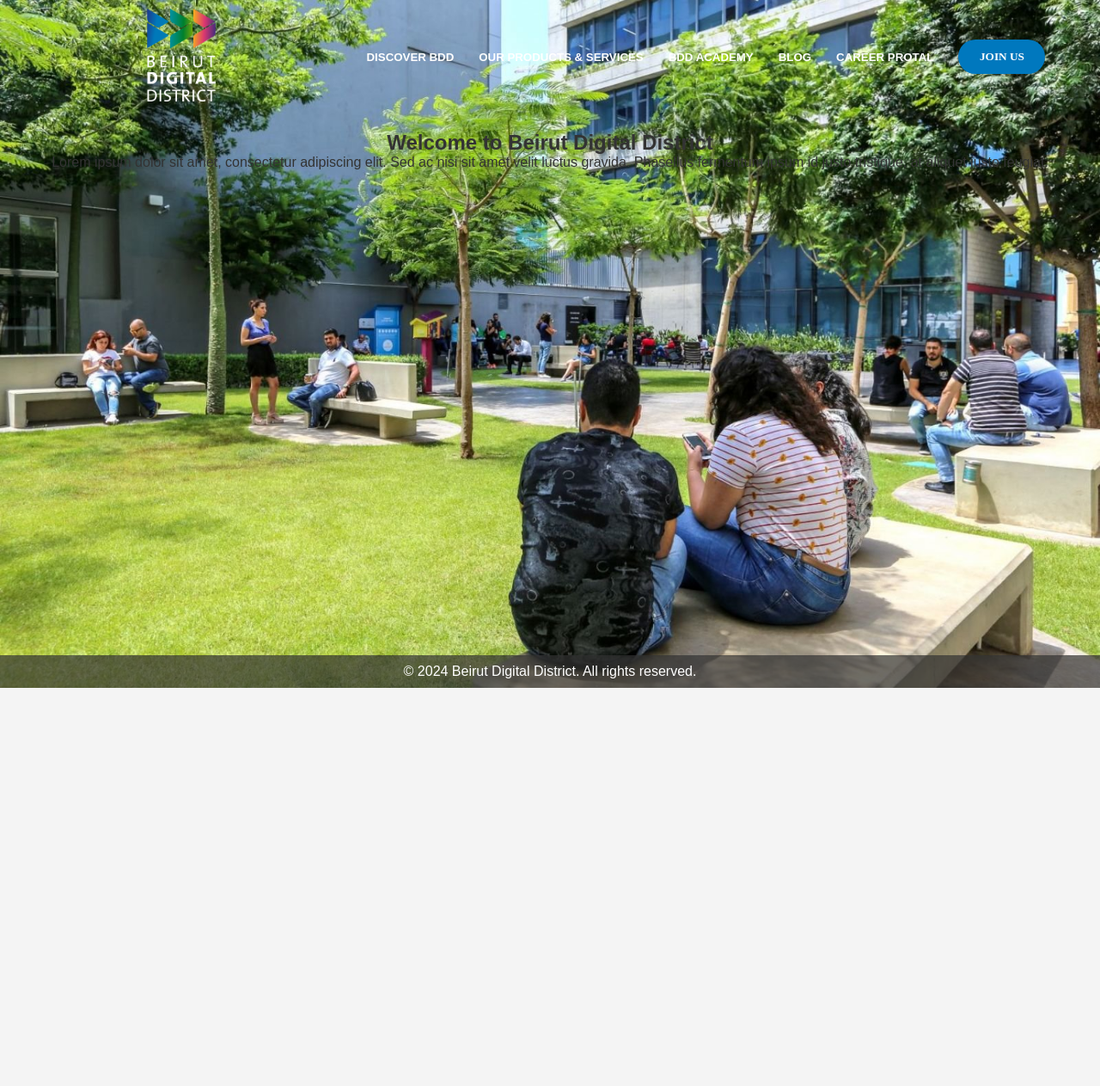
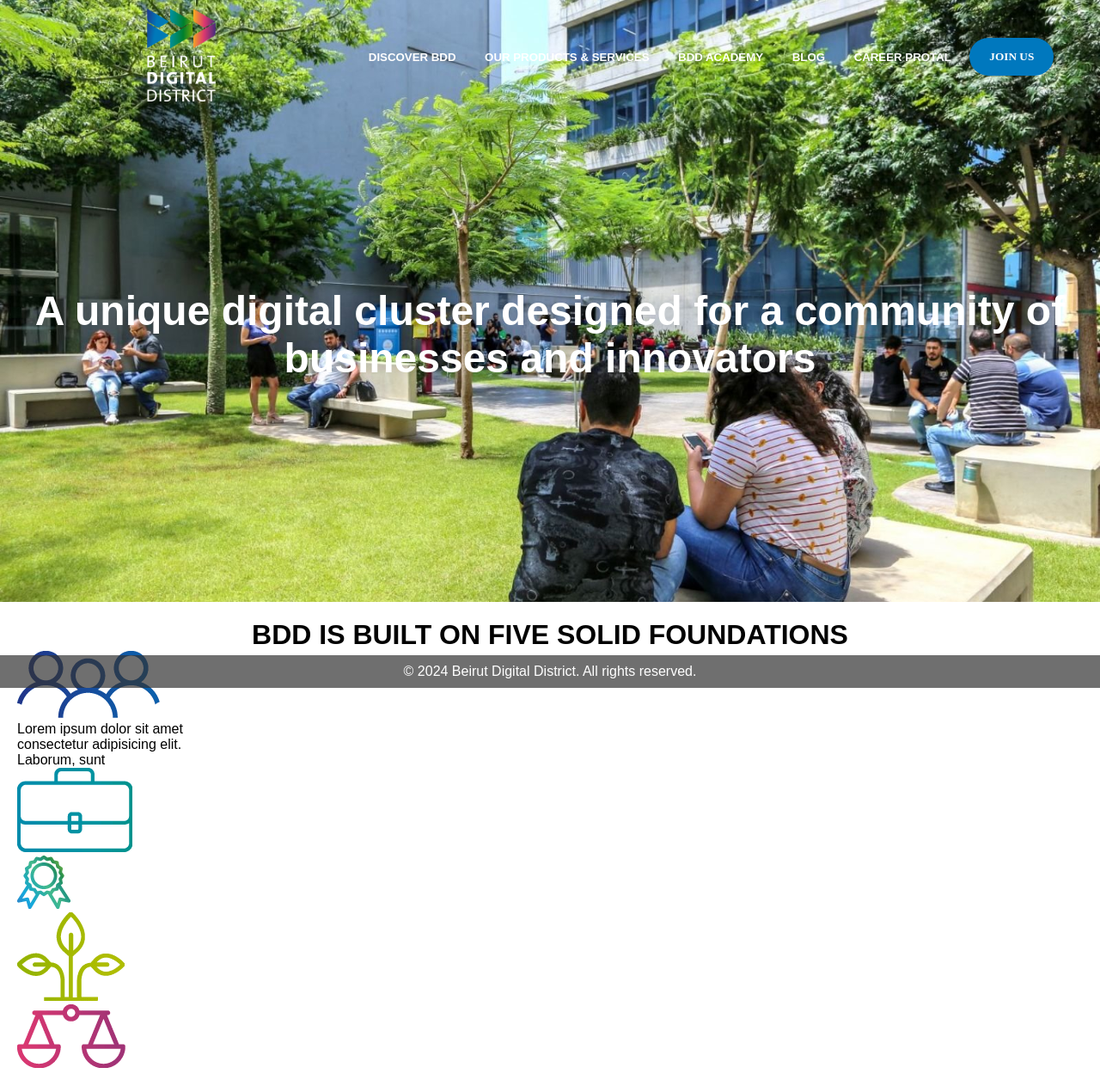
Before and after one commit to MohammadHarakeh/BDD-Clone, a plain HTML site: page index.html in a window 1280 px wide. Shown: the top 1263 px of the page at 86% size. Before the commit the page ends 800 px from the top, so only its background shows below. Drawn offline with Linux system fonts and the light colour scheme.

Commit message:
finished first section

```diff
--- a/Styles/index.css
+++ b/Styles/index.css
@@ -6,13 +6,13 @@
 
 body {
   font-family: Arial, sans-serif;
+  height: 100vh;
   margin: 0;
   padding: 0;
   background-color: #f4f4f4;
   background-image: url("/Images/BDD-Image.jpg");
   background-size: cover;
   background-position: center;
-  background-attachment: fixed;
 }
 
 header {
@@ -20,6 +20,7 @@ header {
   color: #fff;
   padding: 10px;
   text-align: center;
+  padding-bottom: 15%;
 }
 
 .header-section {
@@ -28,12 +29,34 @@ header {
   justify-content: space-around;
   text-align: center;
   align-items: center;
+  position: relative;
 }
 
 .header-section a {
+  width: 12%;
   background-color: #0078be;
-  padding: 1.5% 3%;
+  padding: 0.5% 2%;
   border-radius: 30px;
+}
+.header-section a h5 {
+  display: flex;
+  width: 100%;
+  height: 35px;
+  text-align: center;
+  align-items: center;
+  justify-content: center;
+}
+
+.header-section h5 {
+  padding: 1.5%;
+  border-radius: 5px;
+}
+.header-section h5:hover {
+  cursor: pointer;
+  transition: background-color 0.3s ease-in-out;
+  background-color: rgb(255, 255, 255, 0.4);
+  padding: 1.5%;
+  border-radius: 5px;
 }
 
 .header-section a > h5 {
@@ -46,8 +69,34 @@ header img {
 
 section {
   padding: 20px;
+  color: #fff;
   text-align: center;
-  color: #333;
+  padding-bottom: 20%;
+}
+
+section h2 {
+  font-size: 300%;
+}
+
+.section-two {
+  background-color: white;
+  padding: 20px;
+  z-index: 1;
+}
+.section-two h1 {
+  text-align: center;
+}
+
+.section-two-card {
+  width: 20%;
+  justify-content: center;
+}
+
+.fixed-image {
+  background-image: url(/Images/image1.jpg);
+  height: 50vh;
+  background-size: cover;
+  background-position: center;
 }
 
 footer {
--- a/index.html
+++ b/index.html
@@ -21,14 +21,38 @@
     </header>
 
     <section>
-      <h2>Welcome to Beirut Digital District</h2>
-      <p>
-        Lorem ipsum dolor sit amet, consectetur adipiscing elit. Sed ac nisi sit
-        amet velit luctus gravida. Phasellus fermentum ipsum id justo tristique,
-        at aliquet justo feugiat.
-      </p>
-      <!-- Add more content as needed -->
+      <h2>
+        A unique digital cluster designed for a community of businesses and
+        innovators
+      </h2>
     </section>
+
+    <div class="section-two">
+      <div class="section-two-title">
+        <h1>BDD IS BUILT ON FIVE SOLID FOUNDATIONS</h1>
+      </div>
+      <div class="cards"></div>
+      <div class="section-two-card">
+        <img src="/Images/community.png" />
+        <p>
+          Lorem ipsum dolor sit amet consectetur adipisicing elit. Laborum, sunt
+        </p>
+      </div>
+      <div class="section-two-card">
+        <img src="/Images/sharingEconomy.png" />
+      </div>
+      <div class="section-two-card">
+        <img src="/Images/smartDesign.png" />
+      </div>
+      <div class="section-two-card">
+        <img src="/Images/sustainability.png" />
+      </div>
+      <div class="section-two-card">
+        <img src="/Images/socialWellBeing.png" />
+      </div>
+    </div>
+
+    <div class="fixed-image">test</div>
 
     <footer>
       <p>&copy; 2024 Beirut Digital District. All rights reserved.</p>
```
Also changed, not shown: Images/community.png (added), Images/image1.jpg (added), Images/sharingEconomy.png (added), Images/smartDesign.png (added), Images/socialWellBeing.png (added), Images/sustainability.png (added).
